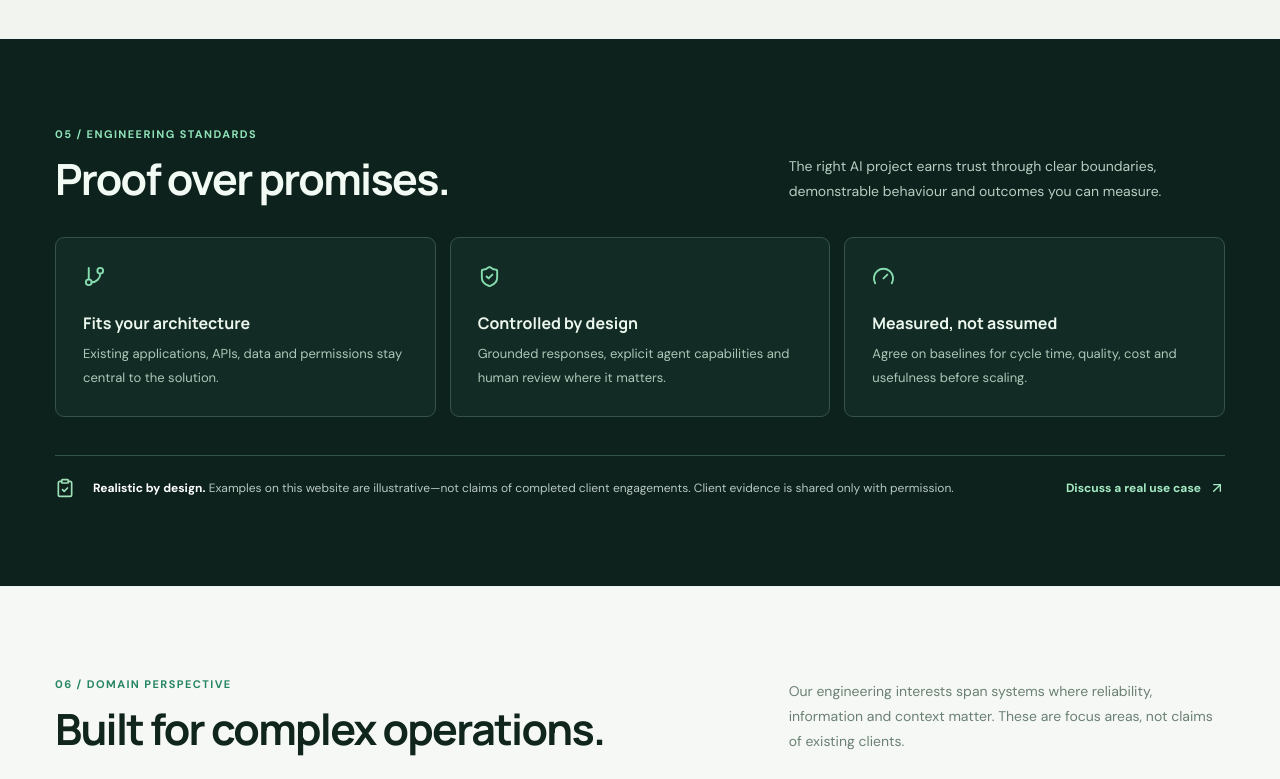
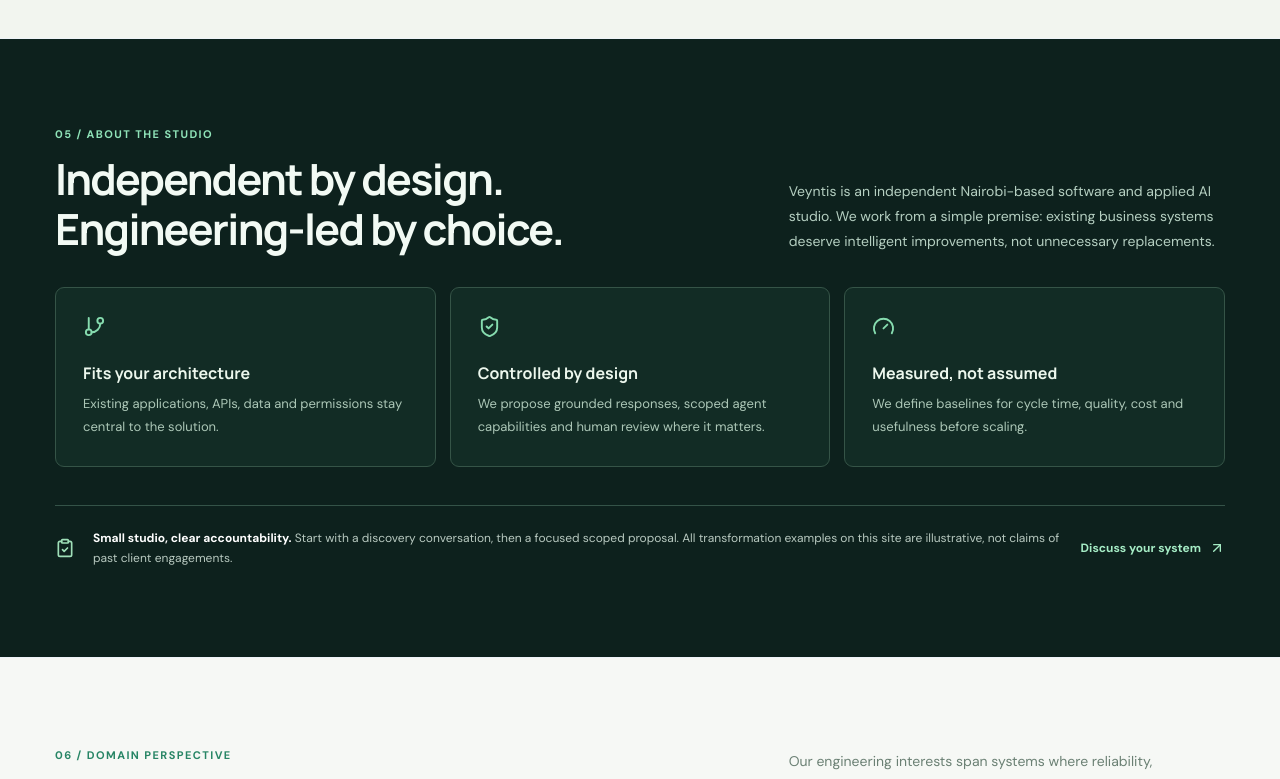
Before and after one commit to timothynn/Aivanta, a React (Vite) app: page / in a window 1280 px wide. Shown: the part 3180-3959 px from the top of the page. Built offline with nearby package versions, Linux system fonts and the light colour scheme; no server answers.

Commit message:
feat(site): add realistic studio positioning, API links and launch checklist

```diff
--- a/src/sections/Engagement.tsx
+++ b/src/sections/Engagement.tsx
@@ -10,7 +10,7 @@
   return <section id="engagement" className="engagement-section"><div className="container">
     <div className="section-heading vy-split-heading">
       <div><p className="eyebrow">04 / Work together</p><h2>Start small. Prove value. Scale deliberately.</h2></div>
-      <p>No vague transformation promises. Choose the smallest meaningful engagement and build from evidence.</p>
+      <p>A practical engagement begins with a discovery call, written scope and acceptance criteria. Timelines and fees are proposed after we understand your requirements.</p>
     </div>
     <div className="engagement-grid">{tiers.map((tier,i) => <article className={`engagement-card ${i===1?'engagement-card--featured':''}`} key={tier.name}>
       <span className="engagement-step">0{i+1}</span><span className="engagement-name">{tier.name}</span>
--- a/src/sections/Footer.tsx
+++ b/src/sections/Footer.tsx
@@ -6,8 +6,8 @@
     <div className="container vy-footer-top">
       <div><Logo className="brand--footer" /><p>Intelligence, engineered into your operations.</p></div>
       <div className="vy-footer-links">
-        <a href="#services">Solutions</a><a href="#demo">How it works</a><a href="#engagement">Engagements</a>
-        <a href="#contact">Contact <ArrowUpRight size={13} /></a>
+        <a href="#services">Solutions</a><a href="#proof">About</a><a href="#demo">How it works</a><a href="#engagement">Engagements</a>
+        <a href="#contact">Contact <ArrowUpRight size={13} /></a><a href="https://veyntis-backend.vercel.app/docs" target="_blank" rel="noreferrer">API docs ↗</a>
       </div>
     </div>
     <div className="container footer-bottom">
--- a/src/sections/Proof.tsx
+++ b/src/sections/Proof.tsx
@@ -2,23 +2,23 @@
 
 const principles = [
   { name: 'Fits your architecture', detail: 'Existing applications, APIs, data and permissions stay central to the solution.', Icon: GitBranch },
-  { name: 'Controlled by design', detail: 'Grounded responses, explicit agent capabilities and human review where it matters.', Icon: ShieldCheck },
-  { name: 'Measured, not assumed', detail: 'Agree on baselines for cycle time, quality, cost and usefulness before scaling.', Icon: Gauge },
+  { name: 'Controlled by design', detail: 'We propose grounded responses, scoped agent capabilities and human review where it matters.', Icon: ShieldCheck },
+  { name: 'Measured, not assumed', detail: 'We define baselines for cycle time, quality, cost and usefulness before scaling.', Icon: Gauge },
 ] as const;
 
 export function Proof() {
   return <section id="proof" className="proof-section vy-proof"><div className="container">
     <div className="section-heading vy-split-heading">
-      <div><p className="eyebrow">05 / Engineering standards</p><h2>Proof over promises.</h2></div>
-      <p>The right AI project earns trust through clear boundaries, demonstrable behaviour and outcomes you can measure.</p>
+      <div><p className="eyebrow">05 / About the studio</p><h2>Independent by design. Engineering-led by choice.</h2></div>
+      <p>Veyntis is an independent Nairobi-based software and applied AI studio. We work from a simple premise: existing business systems deserve intelligent improvements, not unnecessary replacements.</p>
     </div>
     <div className="vy-principles-grid">{principles.map(({name,detail,Icon})=>
       <article className="vy-principle" key={name}><Icon size={23} /><h3>{name}</h3><p>{detail}</p></article>
     )}</div>
     <div className="vy-proof-note">
       <ClipboardCheck size={20} aria-hidden="true" />
-      <p><strong>Realistic by design.</strong> Examples on this website are illustrative—not claims of completed client engagements. Client evidence is shared only with permission.</p>
-      <a href="#contact">Discuss a real use case <ArrowUpRight size={16} aria-hidden="true" /></a>
+      <p><strong>Small studio, clear accountability.</strong> Start with a discovery conversation, then a focused scoped proposal. All transformation examples on this site are illustrative, not claims of past client engagements.</p>
+      <a href="#contact">Discuss your system <ArrowUpRight size={16} aria-hidden="true" /></a>
     </div>
   </div></section>;
 }
```
Also changed, not shown: 2 other files (tests, documents, lock files or other folders).
